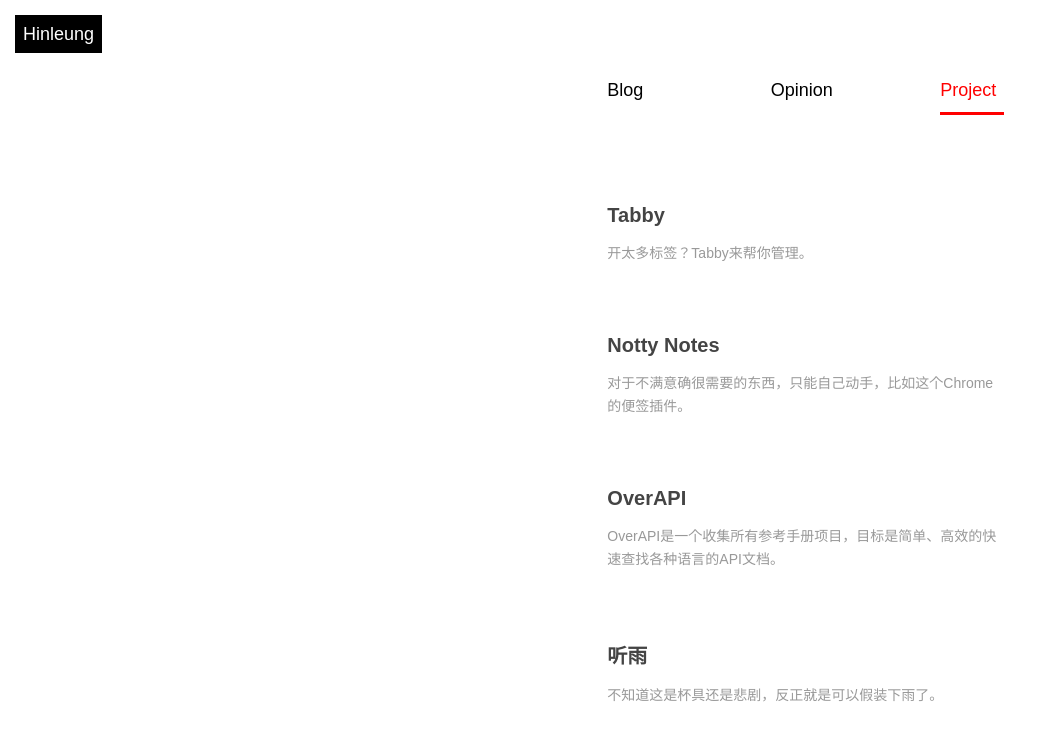
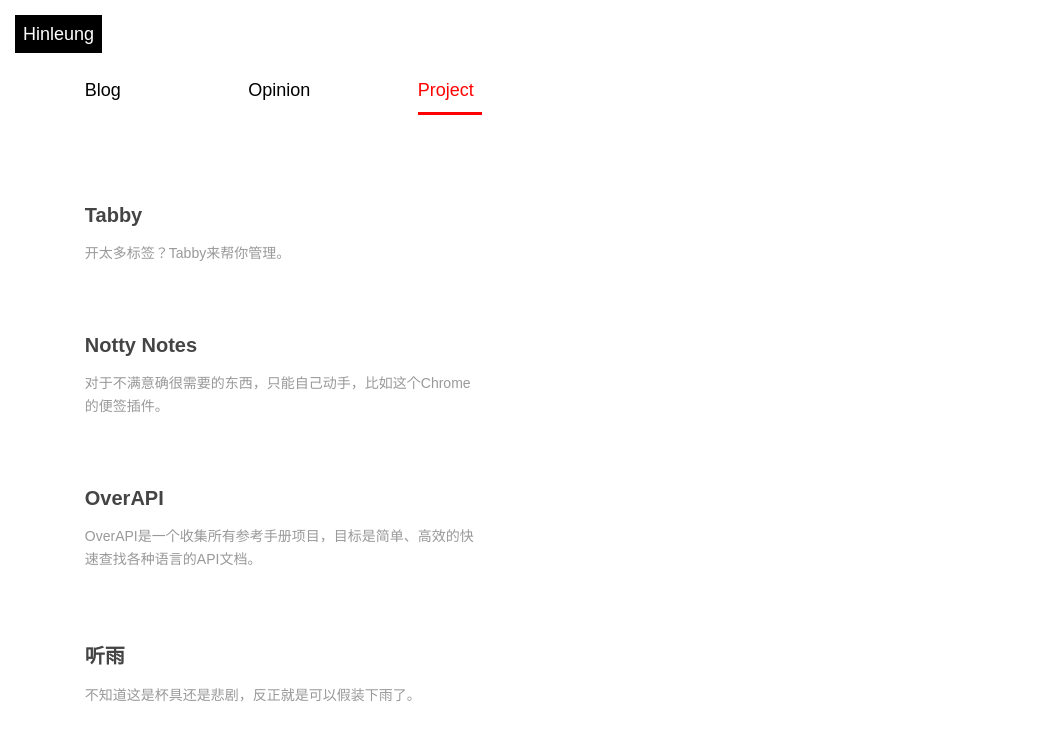
Before and after one commit to hinleung/hinleung.github.io, a Jekyll site: the page built from project/index.md, in a window 1280 px wide. Shown: the top 741 px of the page, without its empty margins (0-1052 px from the left). Built offline with Jekyll 4.4.1, drawn with Linux system fonts in a browser that asks for light colours; Markdown is read by kramdown in place of the engine named in the settings.

Commit message:
Update default.css

```diff
--- a/css/default.css
+++ b/css/default.css
@@ -92,7 +92,7 @@
 .project .aside{
     background-image:url('https://d233eq3e3p3cv0.cloudfront.net/max/1000/0*kTUZamBulGQZg1MW.jpeg')
 }*/
-.index-content .section { float:right; padding-top:80px; padding-right:15%; ;}
+.index-content .section { float:left; padding-top:80px; padding-right:15%; ;}
 
 .index-content .artical-list { width:70%; margin:0 auto; }
 .index-content .artical-list li { margin-bottom:70px; }
```
